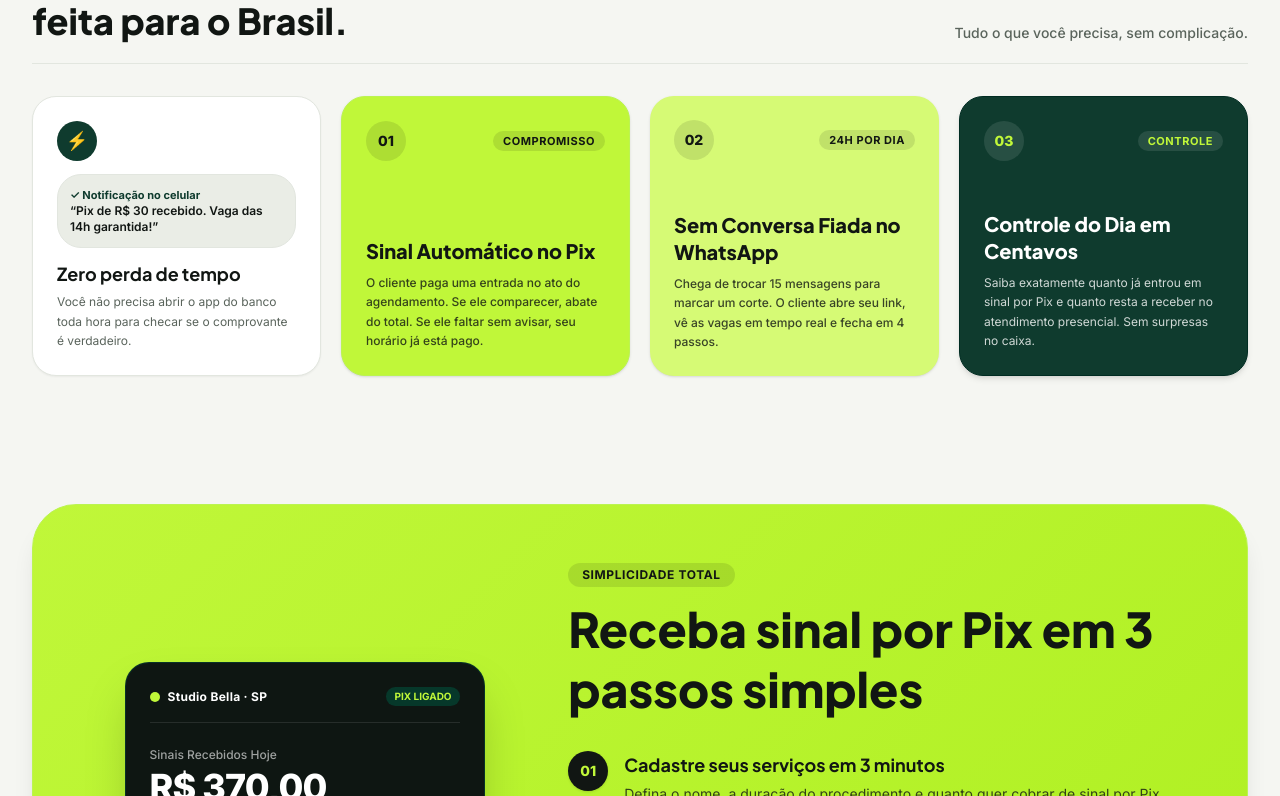
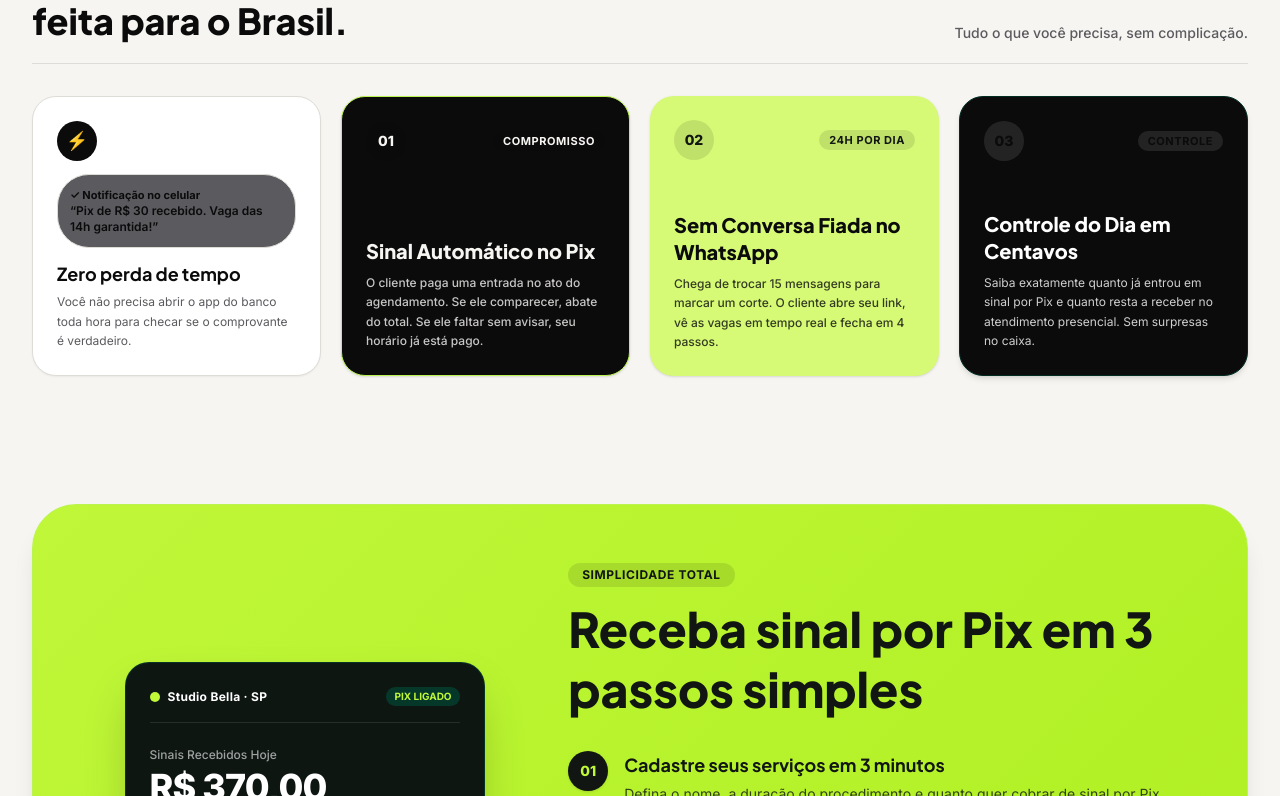
Before and after one commit to pixhora/agendaPIX, a Next.js app: page / in a window 1280 px wide. Shown: the part 1164-1960 px from the top of the page. Built offline with nearby package versions, Linux system fonts and the light colour scheme.

Commit message:
feat(design-tokens): publish visual tokens v2, ValueSlab and StatusChip primitives

```diff
--- a/app/globals.css
+++ b/app/globals.css
@@ -3,26 +3,39 @@
 @custom-variant dark (&:where(.dark, .dark *));
 
 :root {
-  --background: #f5f6f2;
-  --foreground: #111613;
+  --paper: #f6f5f2;
   --surface: #ffffff;
-  --muted: #eaede6;
-  --muted-foreground: #5a645c;
-  --border: #e2e6df;
-  --primary: #c0f739;
-  --primary-hover: #b0ee24;
-  --primary-foreground: #111613;
-  --accent-lime: #c0f739;
+  --ink: #0b0b0c;
+  --muted: #5b5b5f;
+  --line: #dedcd6;
+  --lime: #c0f739;
+  --slab: #0b0b0c;
+  --slab-foreground: #ffffff;
+  --danger: #b3261e;
+  --ring: #0b0b0c;
+  --radius-frame: 32px;
+  --radius-card: 14px;
+  --radius-field: 12px;
+
+  /* Aliases de compatibilidade */
+  --background: var(--paper);
+  --foreground: var(--ink);
+  --muted-foreground: var(--muted);
+  --border: var(--line);
+  --primary: var(--ink);
+  --primary-hover: #262629;
+  --primary-foreground: var(--paper);
+  --accent-lime: var(--lime);
   --accent-lime-hover: #b0ee24;
-  --accent-forest: #0f3b2e;
-  --accent-forest-hover: #0a2920;
-  --dark-card: #0e1612;
-  --ring: #0f3b2e;
-  --pix-success: #0f3b2e;
+  --accent-forest: var(--ink);
+  --accent-forest-hover: #262629;
+  --dark-card: var(--slab);
+  --pix-success: var(--ink);
+
   --radius-sm: 0.375rem;
-  --radius: 0.625rem;
-  --radius-lg: 1rem;
-  --radius-xl: 1.5rem;
+  --radius: 0.75rem;
+  --radius-lg: 0.875rem;
+  --radius-xl: 2rem;
   --radius-pill: 9999px;
 
   /* Tokens de movimento */
@@ -33,56 +46,50 @@
 }
 
 .dark {
-  --background: #0e1612;
-  --foreground: #f5f6f2;
-  --surface: #141f1a;
-  --muted: #1c2a23;
-  --muted-foreground: #8a968c;
-  --border: #23352c;
-  --primary: #c0f739;
-  --primary-hover: #b0ee24;
-  --primary-foreground: #111613;
-  --accent-lime: #c0f739;
-  --accent-lime-hover: #b0ee24;
-  --accent-forest: #175442;
-  --accent-forest-hover: #1f6b55;
-  --dark-card: #080d0a;
+  --paper: #0f0f10;
+  --surface: #19191b;
+  --ink: #f6f5f2;
+  --muted: #a3a3a8;
+  --line: #2c2c2f;
+  --lime: #c0f739;
+  --slab: #000000;
+  --slab-foreground: #ffffff;
+  --danger: #ff8a80;
   --ring: #c0f739;
-  --pix-success: #c0f739;
-
-  /* Tokens de movimento */
-  --duration-feedback: 120ms;
-  --duration-opening: 180ms;
-  --duration-step: 240ms;
-  --ease-standard: cubic-bezier(0.16, 1, 0.3, 1);
+  --primary-hover: #e5e4e0;
+  --primary-foreground: #0b0b0c;
 }
 
 @media (prefers-color-scheme: dark) {
   :root:not(.light) {
-    --background: #0e1612;
-    --foreground: #f5f6f2;
-    --surface: #141f1a;
-    --muted: #1c2a23;
-    --muted-foreground: #8a968c;
-    --border: #23352c;
-    --primary: #c0f739;
-    --primary-hover: #b0ee24;
-    --primary-foreground: #111613;
-    --accent-lime: #c0f739;
-    --accent-lime-hover: #b0ee24;
-    --accent-forest: #175442;
-    --accent-forest-hover: #1f6b55;
-    --dark-card: #080d0a;
+    --paper: #0f0f10;
+    --surface: #19191b;
+    --ink: #f6f5f2;
+    --muted: #a3a3a8;
+    --line: #2c2c2f;
+    --lime: #c0f739;
+    --slab: #000000;
+    --slab-foreground: #ffffff;
+    --danger: #ff8a80;
     --ring: #c0f739;
-    --pix-success: #c0f739;
+    --primary-hover: #e5e4e0;
+    --primary-foreground: #0b0b0c;
   }
 }
 
 @theme inline {
+  --color-paper: var(--paper);
+  --color-surface: var(--surface);
+  --color-ink: var(--ink);
+  --color-muted: var(--muted);
+  --color-line: var(--line);
+  --color-lime: var(--lime);
+  --color-slab: var(--slab);
+  --color-slab-foreground: var(--slab-foreground);
+  --color-danger: var(--danger);
+
   --color-background: var(--background);
   --color-foreground: var(--foreground);
-  --color-surface: var(--surface);
-  --color-muted: var(--muted);
   --color-muted-foreground: var(--muted-foreground);
   --color-border: var(--border);
   --color-primary: var(--primary);
@@ -96,6 +103,9 @@
   --color-ring: var(--ring);
   --color-pix-success: var(--pix-success);
 
+  --radius-frame: var(--radius-frame);
+  --radius-card: var(--radius-card);
+  --radius-field: var(--radius-field);
   --radius-sm: var(--radius-sm);
   --radius-md: var(--radius);
   --radius-lg: var(--radius-lg);
--- a/app/preview/dashboard/page.tsx
+++ b/app/preview/dashboard/page.tsx
@@ -10,6 +10,7 @@ import {
 import { formatCurrency, formatDuration } from "@/components/booking/formatters";
 import { Button } from "@/components/ui/button";
 import { PreviewHeader } from "@/components/preview/PreviewNav";
+import { ValueSlab, StatusChip } from "@/components/ui/value-slab";
 
 export default function PreviewDashboardPage() {
   const [copied, setCopied] = useState(false);
@@ -68,9 +69,23 @@ export default function PreviewDashboardPage() {
           </div>
         </section>
 
-        {/* Indicadores Principais do Dia (Métricas) */}
-        <section aria-label="Métricas do dia" className="grid grid-cols-2 lg:grid-cols-4 gap-3.5">
-          <div className="rounded-xl border border-border bg-surface p-4 space-y-1 shadow-sm">
+        {/* Placa de Valor do Painel (Elemento-Assinatura v2) */}
+        <section aria-label="Destaque de Sinais Garantidos no Pix">
+          <ValueSlab
+            label="Sinais Confirmados no Pix (Hoje)"
+            value={formatCurrency(totalSinaisPix)}
+            badge={
+              <StatusChip active={true}>
+                {confirmadas} reservas garantidas
+              </StatusChip>
+            }
+            sublabel="Garantia antecipada em caixa contra no-show"
+          />
+        </section>
+
+        {/* Indicadores Complementares do Dia (Métricas) */}
+        <section aria-label="Métricas do dia" className="grid grid-cols-2 lg:grid-cols-3 gap-3.5">
+          <div className="rounded-2xl border border-border bg-surface p-4 space-y-1 shadow-sm">
             <span className="text-[11px] font-semibold text-muted-foreground uppercase">
               Faturamento Previsto
             </span>
@@ -80,17 +95,17 @@ export default function PreviewDashboardPage() {
             <p className="text-[11px] text-muted-foreground">5 atendimentos agendados</p>
           </div>
 
-          <div className="rounded-xl border border-border bg-surface p-4 space-y-1 shadow-sm">
-            <span className="text-[11px] font-semibold text-emerald-600 uppercase">
-              Sinais Pagos no Pix
+          <div className="rounded-2xl border border-border bg-surface p-4 space-y-1 shadow-sm">
+            <span className="text-[11px] font-semibold text-muted-foreground uppercase">
+              Taxa de Comparecimento
             </span>
-            <p className="text-xl sm:text-2xl font-extrabold text-emerald-600">
-              {formatCurrency(totalSinaisPix)}
+            <p className="text-xl sm:text-2xl font-extrabold text-foreground">
+              100%
             </p>
-            <p className="text-[11px] text-muted-foreground">Garantia antecipada em caixa</p>
+            <p className="text-[11px] text-muted-foreground">Zero faltas após sinal</p>
           </div>
 
-          <div className="rounded-xl border border-border bg-surface p-4 space-y-1 shadow-sm">
+          <div className="rounded-2xl border border-border bg-surface p-4 space-y-1 shadow-sm">
             <span className="text-[11px] font-semibold text-accent-forest dark:text-primary uppercase">
               Confirmadas
             </span>
--- a/components/booking/StepPayment.tsx
+++ b/components/booking/StepPayment.tsx
@@ -4,6 +4,7 @@ import React, { useEffect, useState, useCallback, useRef } from "react";
 import type { BookingResponse, PaymentStatusResponse } from "./types";
 import { formatCurrency } from "./formatters";
 import { Button } from "@/components/ui/button";
+import { ValueSlab, StatusChip } from "@/components/ui/value-slab";
 
 interface StepPaymentProps {
   slug: string;
@@ -170,22 +171,22 @@ export function StepPayment({
         </p>
       </div>
 
-      {/* Caixa do Pix */}
+      {/* Placa de Valor do Sinal (Elemento-Assinatura v2) */}
+      <ValueSlab
+        label="Sinal a pagar por Pix"
+        value={formatCurrency(payment?.amountCents ?? 0)}
+        badge={
+          timeLeft ? (
+            <StatusChip active={true}>
+              Expira em <span className="font-mono tabular-nums">{timeLeft}</span>
+            </StatusChip>
+          ) : undefined
+        }
+        sublabel="Horário garantido imediatamente após confirmação bancária"
+      />
+
+      {/* Caixa do QR Code e Copia e Cola */}
       <div className="rounded-2xl border border-border bg-surface p-5 text-center space-y-4 shadow-sm">
-        <div className="space-y-1">
-          <span className="text-xs font-medium text-muted-foreground uppercase tracking-wide">
-            Valor do sinal
-          </span>
-          <p className="text-3xl font-extrabold text-foreground">
-            {formatCurrency(payment?.amountCents ?? 0)}
-          </p>
-          {timeLeft && (
-            <p className="text-xs text-muted-foreground font-medium flex items-center justify-center gap-1 pt-1">
-              <span>⏳ Expira em:</span>
-              <span className="font-mono font-bold text-foreground text-sm">{timeLeft}</span>
-            </p>
-          )}
-        </div>
 
         {/* QR Code */}
         {payment?.qrCodeDataUrl ? (
--- /dev/null
+++ b/components/ui/value-slab.tsx
@@ -0,0 +1,81 @@
+import * as React from "react";
+import { cn } from "@/lib/utils";
+
+interface ValueSlabProps extends React.HTMLAttributes<HTMLDivElement> {
+  label: string;
+  value: string;
+  sublabel?: string;
+  badge?: React.ReactNode;
+}
+
+export function ValueSlab({
+  label,
+  value,
+  sublabel,
+  badge,
+  className,
+  ...props
+}: ValueSlabProps) {
+  return (
+    <div
+      className={cn(
+        "rounded-[24px] sm:rounded-[32px] border border-line bg-slab text-slab-foreground p-6 sm:p-7 shadow-md relative overflow-hidden transition-all",
+        className
+      )}
+      {...props}
+    >
+      <div className="flex items-center justify-between gap-2 mb-2">
+        <span className="text-xs uppercase tracking-wider font-semibold text-muted-foreground/80 text-[#A3A3A8]">
+          {label}
+        </span>
+        {badge}
+      </div>
+
+      <div className="my-1">
+        <div className="font-display font-black tracking-tight tabular-nums text-4xl sm:text-6xl text-white">
+          {value}
+        </div>
+      </div>
+
+      {sublabel && (
+        <div className="mt-2 text-xs text-[#A3A3A8] font-medium flex items-center gap-1.5">
+          {sublabel}
+        </div>
+      )}
+    </div>
+  );
+}
+
+interface StatusChipProps extends React.HTMLAttributes<HTMLSpanElement> {
+  children: React.ReactNode;
+  active?: boolean;
+}
+
+export function StatusChip({
+  children,
+  active = false,
+  className,
+  ...props
+}: StatusChipProps) {
+  return (
+    <span
+      className={cn(
+        "inline-flex items-center gap-1.5 rounded-full px-2.5 py-0.5 text-xs font-semibold border transition-colors",
+        active
+          ? "border-line bg-surface text-foreground"
+          : "border-line bg-muted/20 text-muted-foreground",
+        className
+      )}
+      {...props}
+    >
+      <span
+        className={cn(
+          "h-1.5 w-1.5 rounded-full shrink-0",
+          active ? "bg-lime" : "bg-muted-foreground/40"
+        )}
+        aria-hidden="true"
+      />
+      {children}
+    </span>
+  );
+}
```
Also changed, not shown: 5 other files (tests, documents, lock files or other folders).
